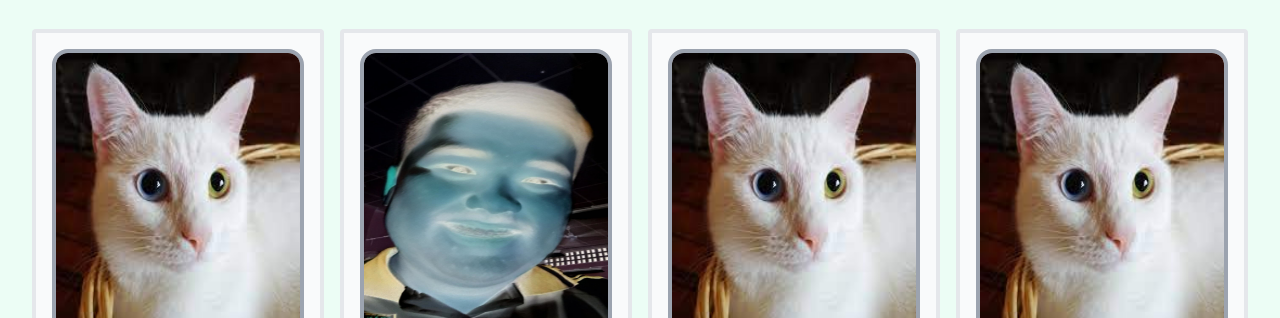
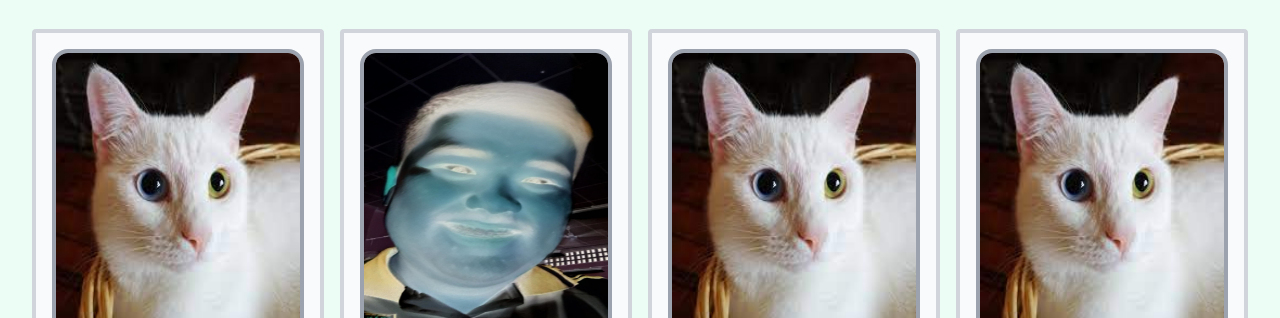
Before and after one commit to iLuvYouMegaHomo/CommercialWebsiteTest, a website: page public/index.html in a window 1280 px wide. Shown: the part 59-377 px from the top of the page. Drawn offline with nearby package versions, Linux system fonts and the light colour scheme; files that its build step writes are made by us from their sources.

Commit message:
reverted trolling

```diff
--- a/css/tailwind.css
+++ b/css/tailwind.css
@@ -11,7 +11,7 @@
 }
 
 .cardMain {
-    @apply items-center max-w-sm m-auto p-4 bg-gray-50 border-4 rounded
+    @apply items-center max-w-sm m-auto p-4 bg-gray-50 border-4 rounded border-gray-300
 }
 
 .imgMain {
```
